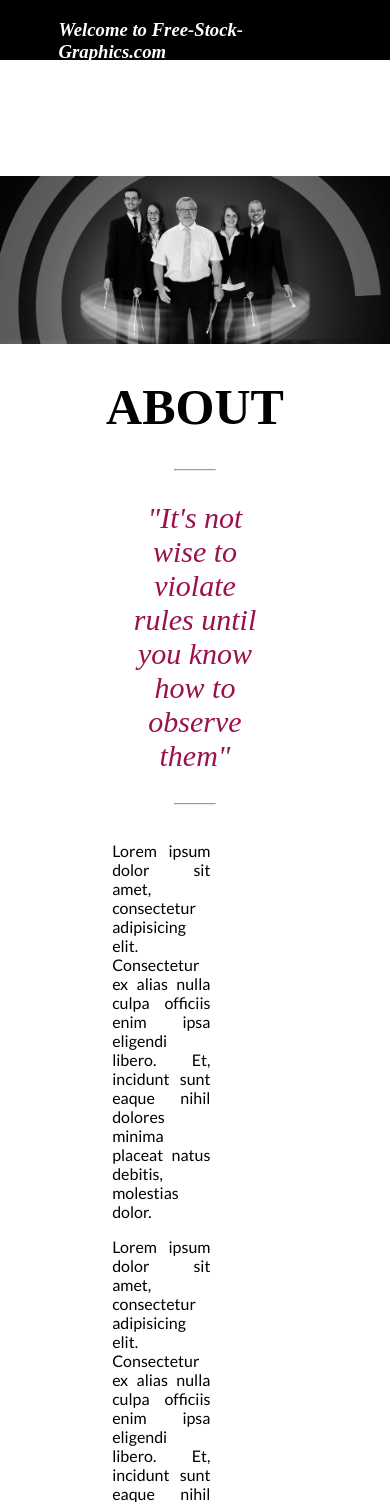
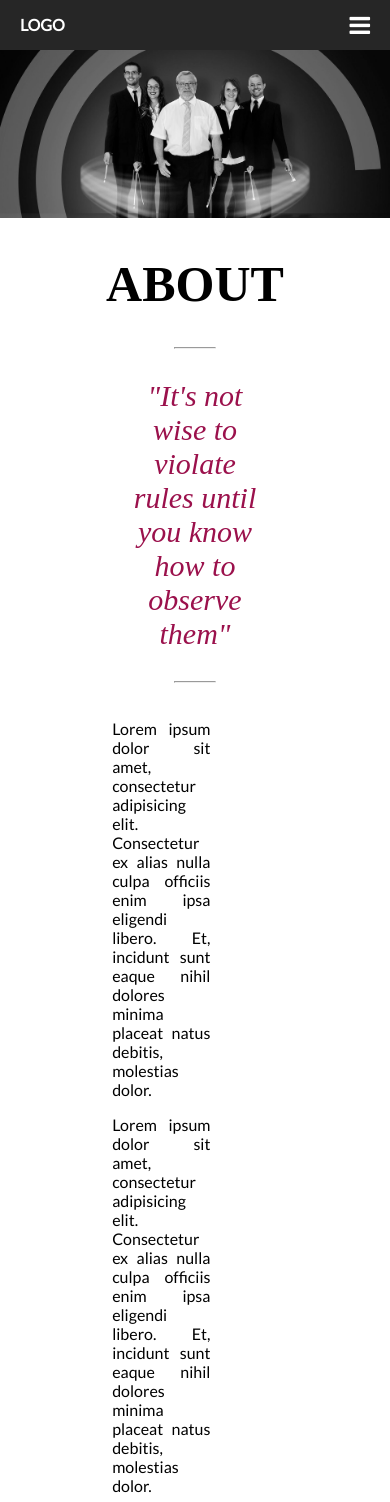
Before and after one commit to nitaq/WebE_Project, a PHP site: page /about.html in a window 390 px wide. Shown: the top 1502 px of the page. Run offline with PHP 8.4, Linux system fonts and the light colour scheme.

Commit message:
Navbar - index.html

```diff
--- a/about.html
+++ b/about.html
@@ -1,26 +1,25 @@
-<html>
+<!doctype html>
 	<head>
 		<title>Sleek Business - About Us</title>
 		<link rel="stylesheet" href="css/style.css">
 		<link href="https://fonts.googleapis.com/css?family=Lato&display=swap" rel="stylesheet">
+		<link href="https://stackpath.bootstrapcdn.com/font-awesome/4.7.0/css/font-awesome.min.css" rel="stylesheet">
 	</head>
 	<body>
 		<!-- Header -->
 		<header>
+			<div class="logo">LOGO</div>
 			<nav>
-						<div class="container">
-							<h3><i>Welcome to Free-Stock-Graphics.com</i></h3>
 				<ul>
 					<li><a href="index.html">Home</a></li>
 					<li><a href="about.html">About</a></li>
-								<li><a href="#">Brushes</a></li>
-								<li><a href="#">Icons</a></li>
-								<li><a href="#">Tutorials</a></li>
-								<li><a href="#">Contacts</a></li>
+					<li><a href="#">Services</a></li>
+					<li><a href="#">Team</a></li>
+					<li><a href="#">Portfolio</a></li>
+					<li><a href="#">Contact</a></li>
 				</ul>
-						</div>
 			</nav>
-				</div>
+			<div class="menu-toggle"><i class="fa fa-bars"></i></div>
 		</header>
 
 			<div class="first_section">
@@ -79,5 +78,15 @@
 
 			<!-- Footer -->
 			<footer></footer>
+
+		<!-- Scripts -->
+		<script src="https://code.jquery.com/jquery-3.4.1.js"></script>
+		<script type="text/javascript">
+			$(document).ready(function() {
+				$('.menu-toggle').click(function() {
+					$('nav').toggleClass('active')
+				})
+			})
+		</script>
 	</body>
 </html>
--- a/css/style.css
+++ b/css/style.css
@@ -1,13 +1,122 @@
-
+/* NAVBAR */
 
 body
 {
+	margin: 0;
+	padding: 0;
+}
+
+header
+{
+	position: absolute;
+	top: 0;
+	left: 0;
+	padding: 0 100px;
+	background: #262626;
+	width: 100%;
+	box-sizing: border-box;
+	font-family: 'Lato';
+}
+
+header .logo
+{
+	color: #fff;
+	height: 50px;
+	line-height: 50px;
+	float: left;
+	font-weight: bold;
+}
+
+header nav
+{
+	float: right;
+}
+
+header nav ul
+{
+	margin: 0;
+	padding: 0;
+	display: flex;
+}
+
+header nav ul li
+{
+	list-style: none;
+}
+
+header nav ul li a
+{
+	height: 50px;
+	line-height: 50px;
+	padding: 0 20px;
+	color: #fff;
+	text-decoration: none;
+	text-transform: uppercase;
+	display: block;
+}
+
+header nav ul li a:hover
+{
+	color: #fff;
+	background: #9B114C;
+}
+
+.menu-toggle
+{
+	color: #fff;
+	float: right;
+	line-height: 50px;
+	font-size: 24px;
+	cursor: pointer;
+	display: none;
+}
+
+@media (max-width: 991px)
+{
+	header
+	{
+		padding: 0 20px;
+	}
+	.menu-toggle
+	{
+		display: block;
+	}
+	header nav
+	{
+		position: absolute;
+		width: 100%;
+		height: calc(100vh - 50px);
+		background: #333;
+		top: 50px;
+		left: -100%;
+		transition: 0.5s;
+	}
+	header nav.active
+	{
+		left: 0;
+	}
+	header nav ul
+	{
+		display: block;
+		text-align: center;
+	}
+	header nav ul li a
+	{
+		border-bottom: 1px solid rgba(0,0,0,.2);
+	}
+}
+
+
+
+
+
+
+/*body
+{
 	padding: 0;
 	margin: 0;
-	/*background-color: #E6E8E6;*/
 	background-color: #fff;
-
-}
+}*/
 
 .container
 {
@@ -15,9 +124,8 @@
 	margin: 0 auto;
 }
 
-header
+/*header
 {
-	background-color: purple;
 	color: #fff;
 }
 
@@ -50,7 +158,7 @@
 	text-transform: uppercase;
 	font-size: 16px;
 	padding-right: 5px;
-}
+}*/
 
 header .head-cont h1
 {
@@ -132,6 +240,11 @@
 
 
 /* ABOUT US page*/
+
+.first_section
+{
+	margin-top: 50px;
+}
 
 .first_section img
 {
@@ -241,6 +354,46 @@
 
 
 /* Responsiveness */
+
+/*nav*/
+
+@media (max-width: 991px)
+{
+	header
+	{
+		padding: 0 20px;
+	}
+	.menu-toggle
+	{
+		display: block;
+	}
+	header nav
+	{
+		position: absolute;
+		width: 100%;
+		height: calc(100vh - 50px);
+		background: #333;
+		top: 50px;
+		left: -100%;
+		transition: 0.5s;
+	}
+	header nav.active
+	{
+		left: 0;
+	}
+	header nav ul
+	{
+		display: block;
+		text-align: center;
+	}
+	header nav ul li a
+	{
+		border-bottom: 1px solid rgba(0,0,0,.2);
+	}
+}
+
+
+/*about*/
 
 @media only screen and (min-width: 500px) and (max-width: 900px) {
   .intro_img img {
```
Also changed, not shown: index.html (+35 -4 lines). Lines whose indentation alone changed are shown as unchanged.
